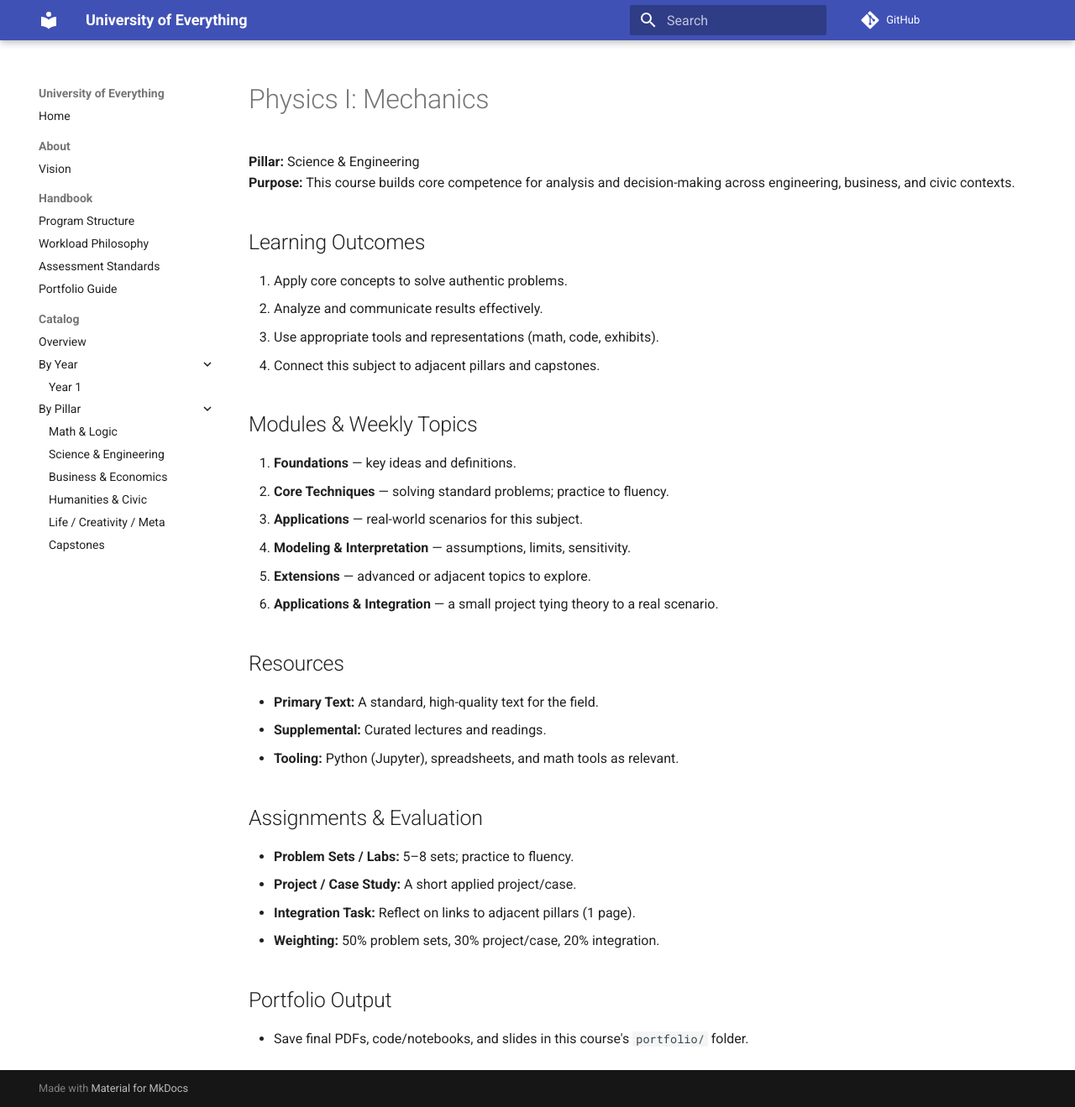
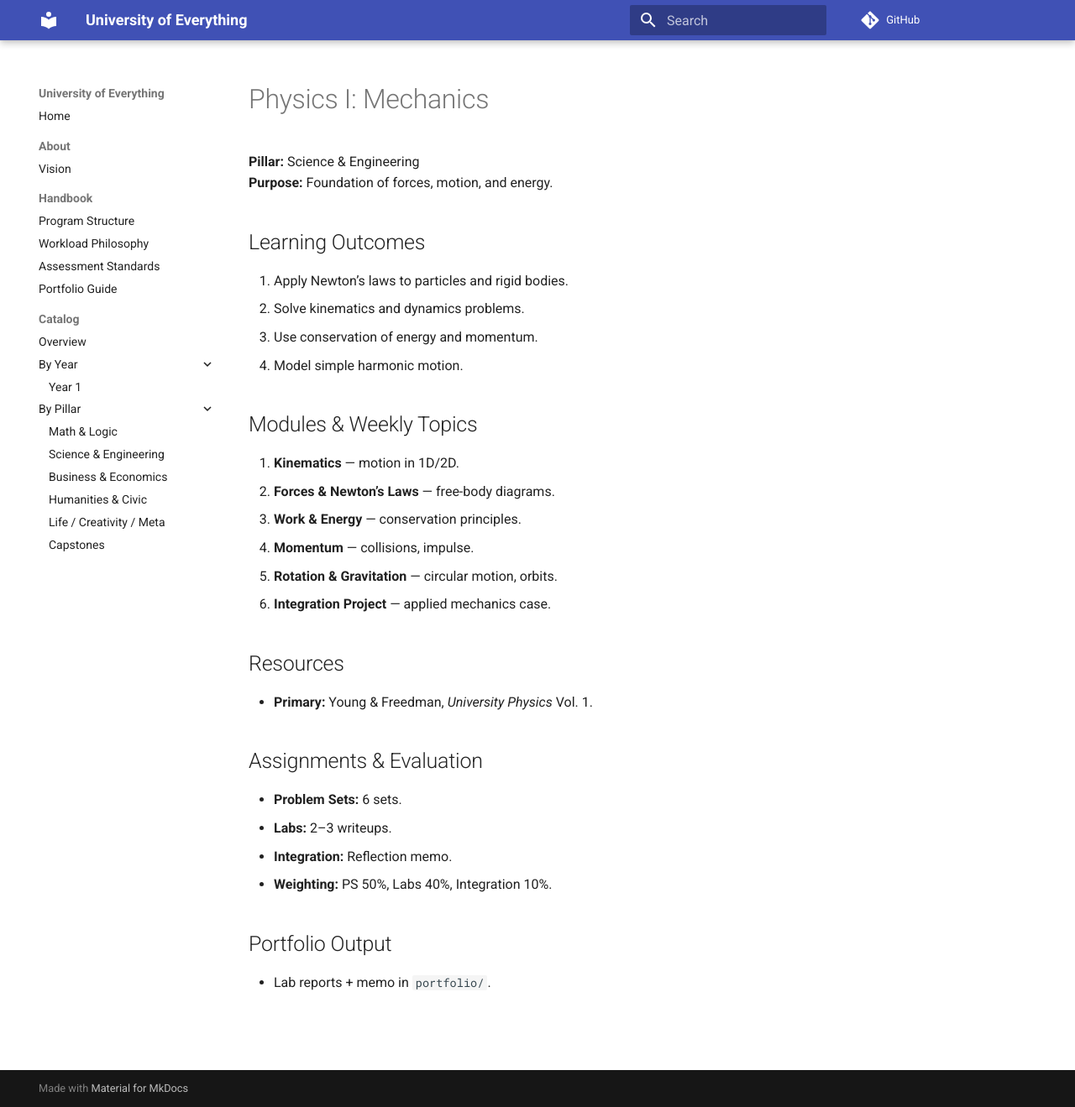
Before and after one commit to m4xbrg/university-of-everything, an MkDocs documentation site: the page built from docs/courses/science-engineering/physics-1-mechanics/syllabus.md, in a window 1280 px wide and 1319 px high. Shown: the whole window at 84% size. Built offline with MkDocs 1.6.1 and Material for MkDocs 9.7.7, drawn with Linux system fonts in a browser that asks for light colours; comment, search, counter and statistics services are not loaded.

Commit message:
Add files via upload

```diff
--- a/docs/courses/science-engineering/physics-1-mechanics/syllabus.md
+++ b/docs/courses/science-engineering/physics-1-mechanics/syllabus.md
@@ -1,32 +1,29 @@
 # Physics I: Mechanics
-
 **Pillar:** Science & Engineering
-**Purpose:** This course builds core competence for analysis and decision-making across engineering, business, and civic contexts.
+**Purpose:** Foundation of forces, motion, and energy.
 
 ## Learning Outcomes
-1. Apply core concepts to solve authentic problems.
-2. Analyze and communicate results effectively.
-3. Use appropriate tools and representations (math, code, exhibits).
-4. Connect this subject to adjacent pillars and capstones.
+1. Apply Newton’s laws to particles and rigid bodies.
+2. Solve kinematics and dynamics problems.
+3. Use conservation of energy and momentum.
+4. Model simple harmonic motion.
 
 ## Modules & Weekly Topics
-1. **Foundations** — key ideas and definitions.
-2. **Core Techniques** — solving standard problems; practice to fluency.
-3. **Applications** — real-world scenarios for this subject.
-4. **Modeling & Interpretation** — assumptions, limits, sensitivity.
-5. **Extensions** — advanced or adjacent topics to explore.
-6. **Applications & Integration** — a small project tying theory to a real scenario.
+1. **Kinematics** — motion in 1D/2D.
+2. **Forces & Newton’s Laws** — free-body diagrams.
+3. **Work & Energy** — conservation principles.
+4. **Momentum** — collisions, impulse.
+5. **Rotation & Gravitation** — circular motion, orbits.
+6. **Integration Project** — applied mechanics case.
 
 ## Resources
-- **Primary Text:** A standard, high-quality text for the field.
-- **Supplemental:** Curated lectures and readings.
-- **Tooling:** Python (Jupyter), spreadsheets, and math tools as relevant.
+- **Primary:** Young & Freedman, *University Physics* Vol. 1.
 
 ## Assignments & Evaluation
-- **Problem Sets / Labs:** 5–8 sets; practice to fluency.
-- **Project / Case Study:** A short applied project/case.
-- **Integration Task:** Reflect on links to adjacent pillars (1 page).
-- **Weighting:** 50% problem sets, 30% project/case, 20% integration.
+- **Problem Sets:** 6 sets.
+- **Labs:** 2–3 writeups.
+- **Integration:** Reflection memo.
+- **Weighting:** PS 50%, Labs 40%, Integration 10%.
 
 ## Portfolio Output
-- Save final PDFs, code/notebooks, and slides in this course's `portfolio/` folder.
+- Lab reports + memo in `portfolio/`.
```
Also changed, not shown: docs/courses/math-logic/differential-equations-2/syllabus.md (added, +30 -0 lines), docs/courses/math-logic/numerical-methods/syllabus.md (+16 -16 lines), docs/courses/math-logic/probability-2/syllabus.md (added, +30 -0 lines), docs/courses/science-engineering/materials-science/syllabus.md (added, +29 -0 lines).
